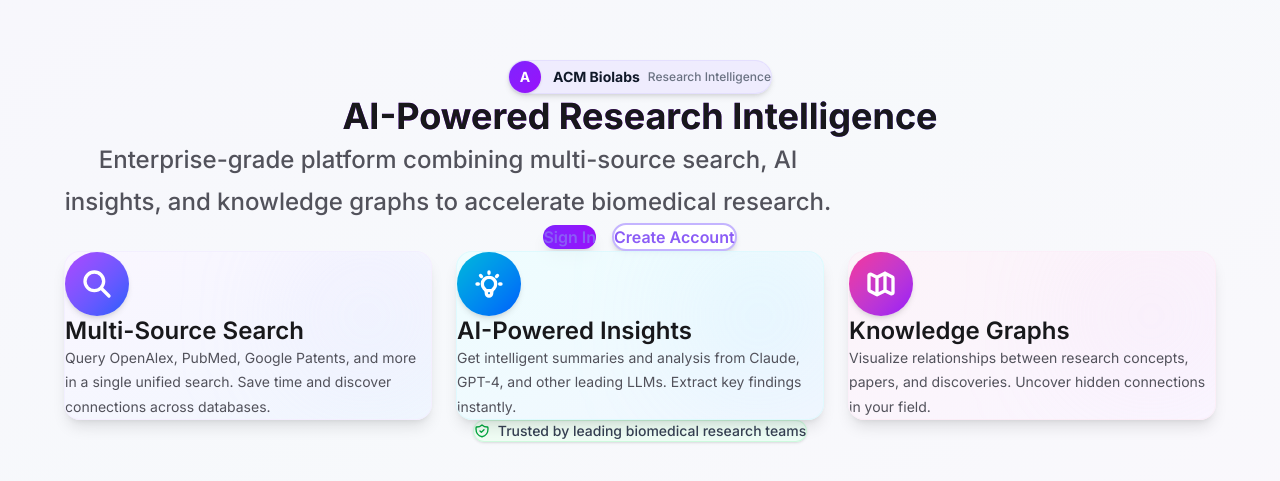
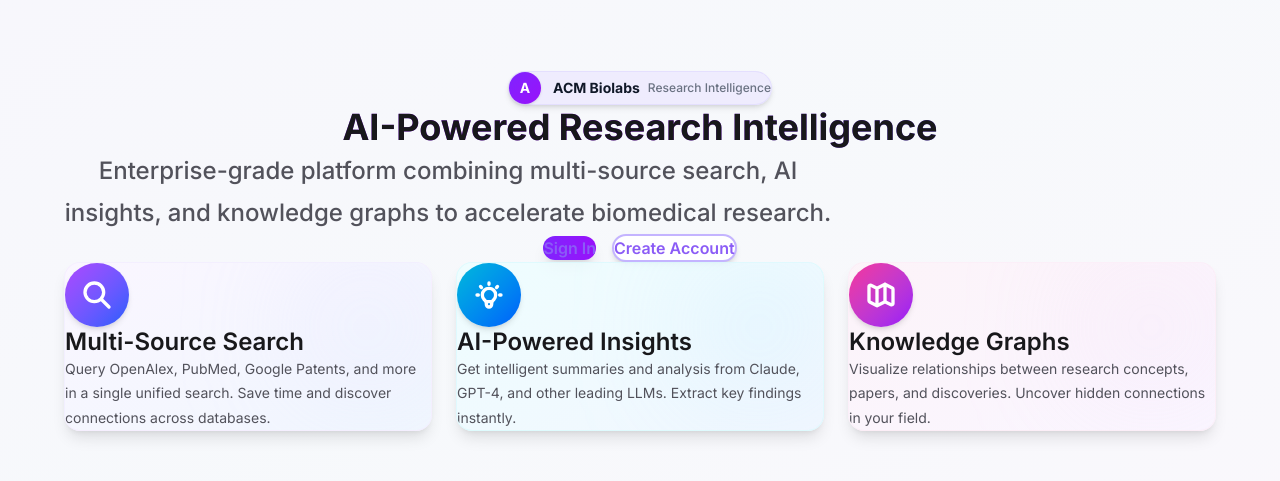
Before and after one commit to jbandu/acm20cld, a Next.js app: page / in a window 1280 px wide. Shown: the part 149-630 px from the top of the page. Built offline with nearby package versions, Linux system fonts and the light colour scheme; no server answers.

Commit message:
Remove trust badge from home page - platform launching with first users

```diff
--- a/app/page.tsx
+++ b/app/page.tsx
@@ -120,18 +120,6 @@ export default async function HomePage() {
             </div>
           </div>
         </div>
-
-        {/* Trust Badge */}
-        <div className="flex justify-center mt-16">
-          <div className="inline-flex items-center gap-2 px-4 py-2 rounded-full bg-gradient-to-r from-green-50 to-emerald-50 border border-green-200/60 shadow-sm">
-            <svg className="w-4 h-4 text-green-600" fill="none" viewBox="0 0 24 24" stroke="currentColor" strokeWidth={2}>
-              <path strokeLinecap="round" strokeLinejoin="round" d="M9 12l2 2 4-4m5.618-4.016A11.955 11.955 0 0112 2.944a11.955 11.955 0 01-8.618 3.04A12.02 12.02 0 003 9c0 5.591 3.824 10.29 9 11.622 5.176-1.332 9-6.03 9-11.622 0-1.042-.133-2.052-.382-3.016z" />
-            </svg>
-            <span className="text-sm font-medium text-gray-700">
-              Trusted by leading biomedical research teams
-            </span>
-          </div>
-        </div>
       </div>
     </div>
   );
```
